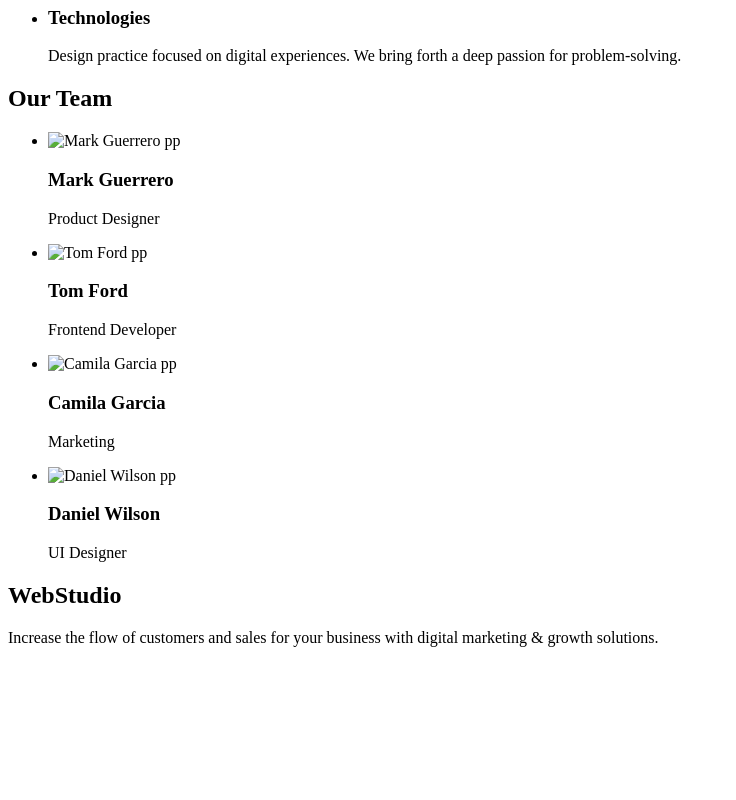
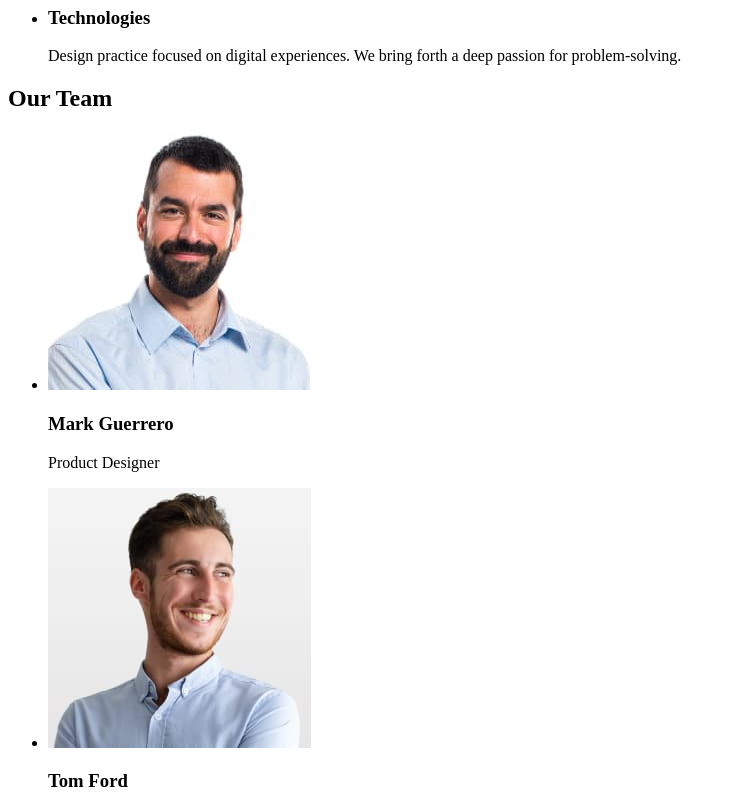
Before and after one commit to Arsenkamwrpf/goit-markup-hw-01, a plain HTML site: page index.html in a window 1280 px wide. Shown: the part 500-1300 px from the top of the page, without its empty margins (0-736 px from the left). Before the commit the page ends 1163 px from the top, so only its background shows below. Drawn offline with Linux system fonts and the light colour scheme.

Commit message:
modified:   index.html

```diff
--- a/index.html
+++ b/index.html
@@ -64,22 +64,22 @@
         <h2>Our Team</h2>
         <ul>
           <li>
-            <img src="team1" alt="Mark Guerrero pp" />
+            <img src="images/team1.jpg" alt="Mark Guerrero pp" />
             <h3>Mark Guerrero</h3>
             <p>Product Designer</p>
           </li>
           <li>
-            <img src="team2" alt="Tom Ford pp" />
+            <img src="images/team2.jpg" alt="Tom Ford pp" />
             <h3>Tom Ford</h3>
             <p>Frontend Developer</p>
           </li>
           <li>
-            <img src="team3" alt="Camila Garcia pp" />
+            <img src="images/team3.jpg" alt="Camila Garcia pp" />
             <h3>Camila Garcia</h3>
             <p>Marketing</p>
           </li>
           <li>
-            <img src="team4" alt="Daniel Wilson pp" />
+            <img src="images/team4.jpg" alt="Daniel Wilson pp" />
             <h3>Daniel Wilson</h3>
             <p>UI Designer</p>
           </li>
```
